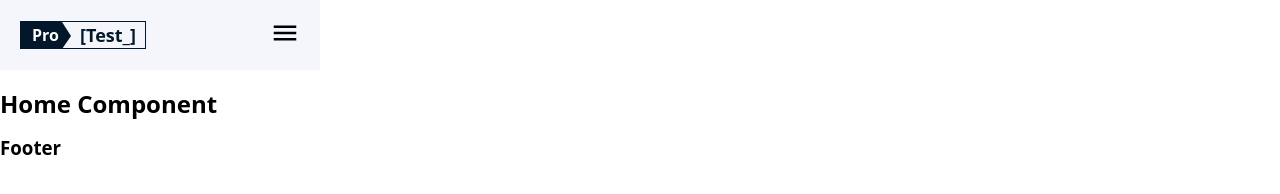
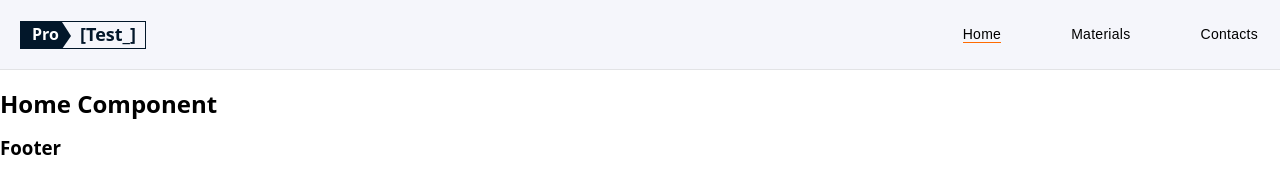
Before and after one commit to DRAKOS6666/GoIt-Test-Pro-Team11, a React app: page / in a window 1280 px wide. Built offline with nearby package versions, Linux system fonts and the light colour scheme.

Commit message:
add navigation

```diff
--- a/src/components/Header/Header.js
+++ b/src/components/Header/Header.js
@@ -31,8 +31,13 @@ export default function Header() {
         </Link>
       </div>
 
+      {window.innerWidth < 768 && (
         <div className={styles.btnThumb}>
-        <button type="button" onClick={toggleeMemu} className={styles.btnMenu}>
+          <button
+            type="button"
+            onClick={toggleeMemu}
+            className={styles.btnMenu}
+          >
             {menuShow ? (
               <Menu className={styles.icon} />
             ) : (
@@ -40,9 +45,12 @@ export default function Header() {
             )}
           </button>
         </div>
+      )}
+
+      {(!menuShow || window.innerWidth > 767) && <Navigation />}
 
       {/* {isAuth && <UserMenu />} */}
-      {/* <Navigation /> */}
+
       {/* <UserMenu /> */}
     </div>
   );
--- a/src/components/Header/Header.module.css
+++ b/src/components/Header/Header.module.css
@@ -2,9 +2,16 @@
   display: flex;
   align-items: center;
   justify-content: space-between;
-  width: 320px;
+  width: 100%;
   height: 70px;
+  border-bottom: 1px solid #e2e3e5;
   background-color: var(--primary-bg-color);
+}
+
+@media screen and (width: 768px) {
+  .headerWrapper {
+    width: 768px;
+  }
 }
 
 .Link {
@@ -53,18 +60,24 @@
 }
 
 .texttest {
-  display: block;
+  display: flex;
   font-size: 18px;
   color: var(--footer-bg-color);
 }
 
 .btnThumb {
+  display: flex;
+  align-items: center;
+  justify-content: center;
+  height: 100%;
   margin-left: auto;
-  margin-right: 20px;
+  border-left: 1px solid #e2e3e5;
 }
 
 .btnMenu {
   padding: 0;
+  margin-left: 21px;
+  margin-right: 20px;
   display: block;
   outline: none;
   border: none;
--- a/src/components/Navigation/Navigation.js
+++ b/src/components/Navigation/Navigation.js
@@ -4,10 +4,39 @@ import { Link, NavLink } from 'react-router-dom';
 
 import styles from './Navigation.module.css';
 
-
 const Navigation = () => {
-    return (
-        <span>Navigation</span>
-    );
+  return (
+    <div className={styles.Wrapper}>
+      <div className={styles.thumb}>
+        <NavLink
+          to="/"
+          exact
+          className={styles.NavLink}
+          activeClassName={styles.active}
+        >
+          Home
+        </NavLink>
+      </div>
+      <div className={styles.thumb}>
+        <NavLink
+          to="/useful-info"
+          exact
+          className={styles.NavLink}
+          activeClassName={styles.active}
+        >
+          Materials
+        </NavLink>
+      </div>
+      <div className={styles.thumb}>
+        <NavLink
+          to="/contacts"
+          className={styles.NavLink}
+          activeClassName={styles.active}
+        >
+          Contacts
+        </NavLink>
+      </div>
+    </div>
+  );
 };
 export default Navigation;
--- a/src/components/Navigation/Navigation.module.css
+++ b/src/components/Navigation/Navigation.module.css
@@ -0,0 +1,53 @@
+.Wrapper {
+  position: absolute;
+  top: 70px;
+  left: 0;
+  width: 100%;
+  height: 100%;
+  display: block;
+  background-color: var(--primary-bg-color);
+}
+
+@media screen and (min-width: 768px) {
+  .Wrapper {
+    display: inline-flex;
+    position: inherit;
+    margin-left: auto;
+    margin-right: 22px;
+    justify-content: end;
+  }
+}
+
+.thumb {
+  display: flex;
+  flex-direction: column;
+  align-items: center;
+  justify-content: center;
+  height: 70px;
+  border-bottom: 1px solid #e2e3e5;
+}
+
+@media screen and (min-width: 768px) {
+  .thumb {
+    flex-direction: row;
+    margin-left: 70px;
+  }
+}
+
+.NavLink {
+  display: flex;
+  align-items: center;
+  text-align: center;
+  letter-spacing: 0.02em;
+  font-family: var(--main-font);
+  font-weight: 500;
+  font-size: 14px;
+  line-height: 16px;
+  border-bottom: 1px solid transparent;
+  color: var(--primary-text-color);
+  text-decoration: none;
+}
+
+.active {
+  border-bottom: 1px solid var(--orange-bg-color);
+}
```
Lines whose indentation alone changed are shown as unchanged.
